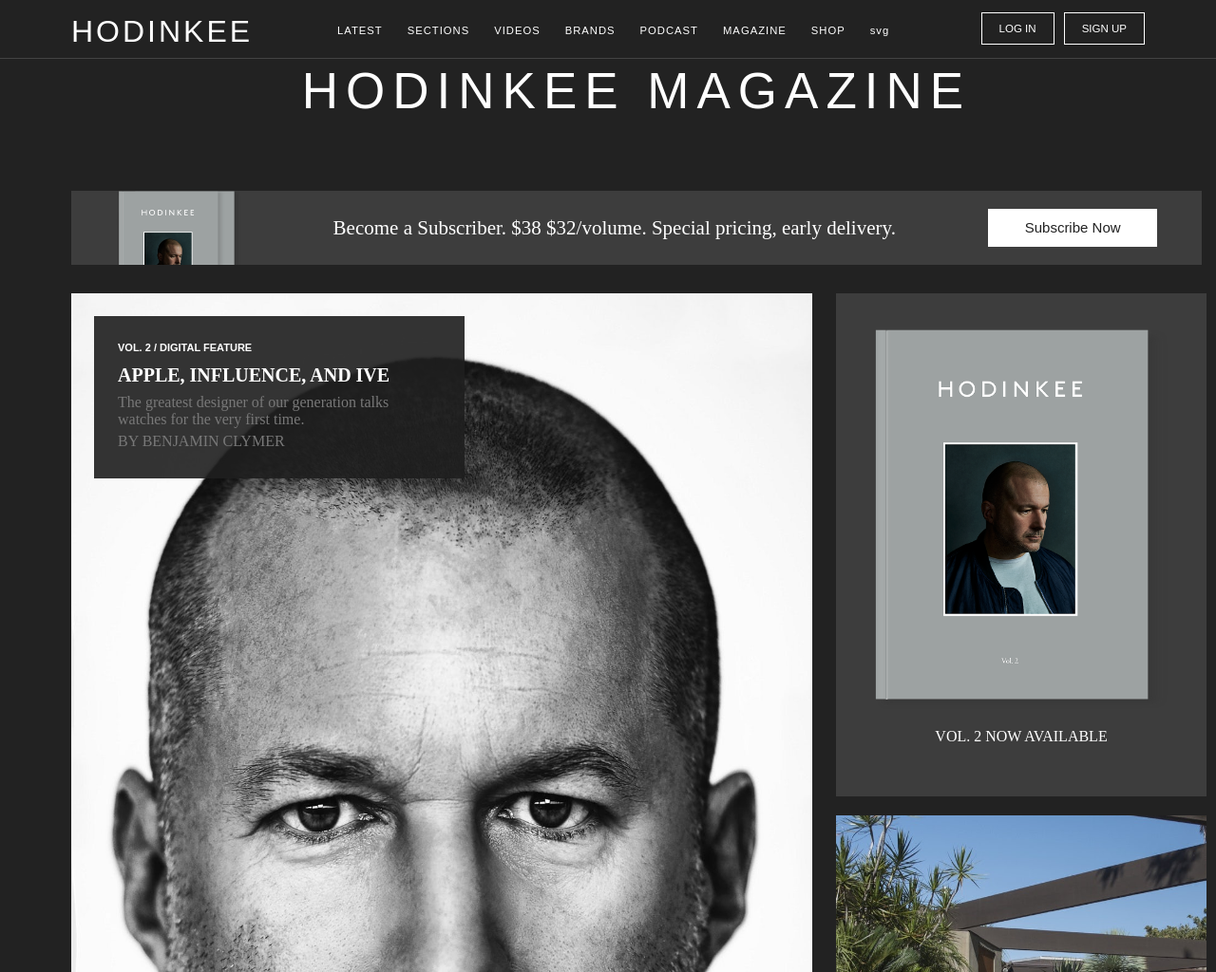
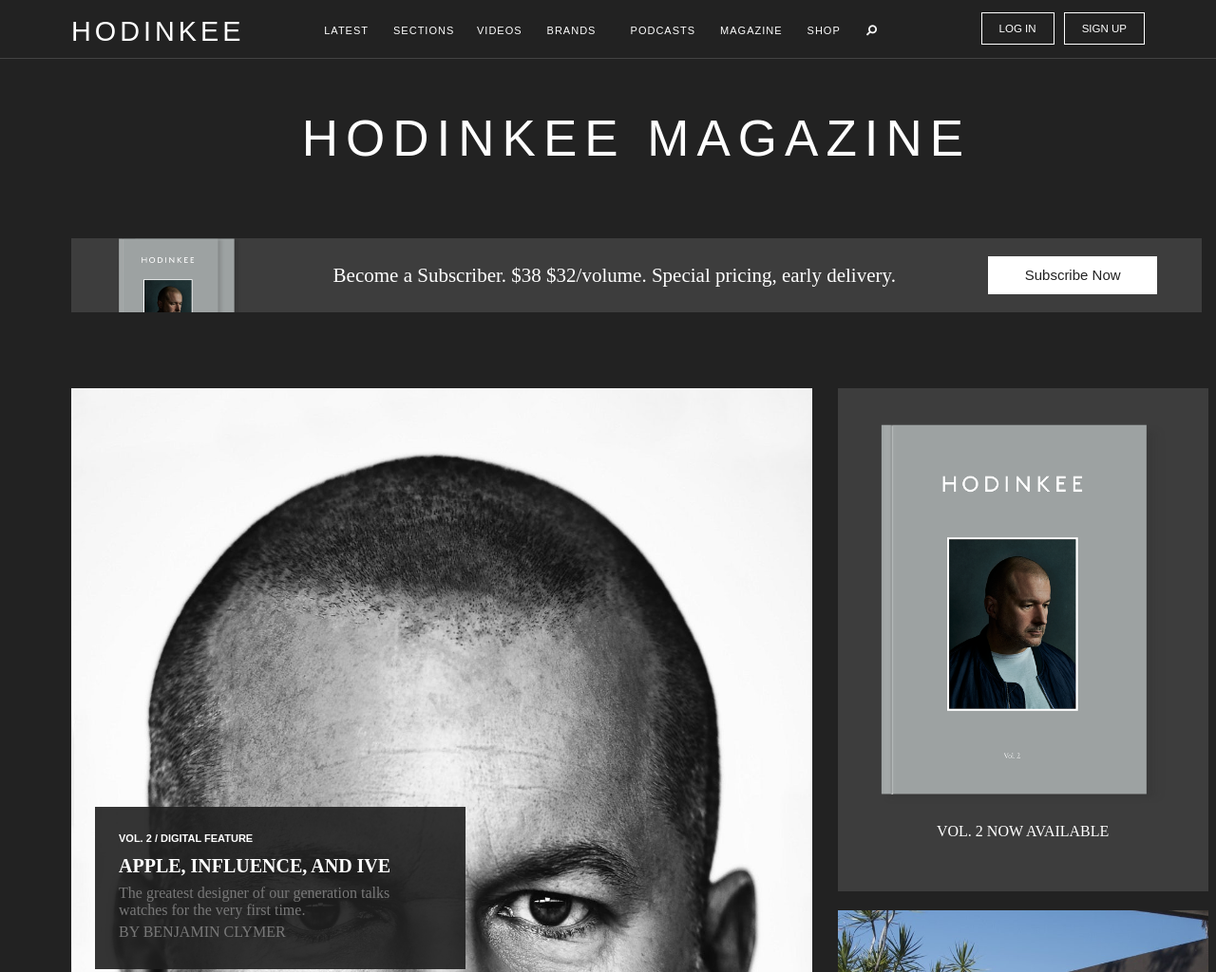
Before and after one commit to Fungible123/Project_Hodinkee, a plain HTML site: page index.html in a window 1280 px wide. Shown: the top 1024 px of the page at 95% size. Drawn offline with Linux system fonts and the light colour scheme.

Commit message:
finished adding css hover effects to navigation and images

```diff
--- a/index.html
+++ b/index.html
@@ -5,6 +5,7 @@
 	<meta name="viewport" content="width=device-width, initial-scale=1.0">
 	<meta http-equiv="X-UA-Compatible" content="ie=edge">
 	<link rel="stylesheet" href="style.css">
+	<link rel="stylesheet" href="https://use.fontawesome.com/releases/v5.5.0/css/all.css" integrity="sha384-B4dIYHKNBt8Bc12p+WXckhzcICo0wtJAoU8YZTY5qE0Id1GSseTk6S+L3BlXeVIU" crossorigin="anonymous">
 	<title>Hodinkee</title>
 </head>
 <body>
@@ -14,14 +15,14 @@
 			<div class="navigation-container">
 				<a href="#" class="header"><h1>HODINKEE</h1></a>
 				<ul class="nav-options">
-					<a href="#"><li>LATEST</li></a>
-					<a href="#"><li id="sections">SECTIONS</li></a>
-					<a href="#"><li>VIDEOS</li></a>
-					<a href="#"><li id="brands">BRANDS</li></a>
-					<a href="#"><li>PODCAST</li></a>
-					<a href="#"><li>MAGAZINE</li></a>
-					<a href="#"><li>SHOP</li></a>
-					<a href="#"><li id="search">svg</li></a>
+					<li><a href="#">LATEST</a></li>
+					<li id="sections"><a href="#">SECTIONS<i class="fas fa-angle-down"></i></a></li>
+					<li><a href="#">VIDEOS</a></li>
+					<li id="brands"><a href="#">BRANDS<i class="fas fa-angle-down"></i></a></li>
+					<li><a href="#">PODCASTS</a></li>
+					<li><a href="#">MAGAZINE</a></li>
+					<li><a href="#">SHOP</a></li>
+					<li id="search"><a href="#"><i class="fas fa-search fa-flip-horizontal"></i></a></li>
 				</ul>
 				<div class="btn-nav">
 					<a href="#" class="nav">LOG IN</a>
@@ -46,18 +47,24 @@
 
 			<!-- Main Article -->
 			<article class="main-article">
+
 				<div class="big-pic">
+					<a href="#">
+					<img src="img/header.jpg" alt="">
 					<div class="card">
 						<h4>VOL. 2 / Digital Feature</h4>
 						<h1>APPLE, INFLUENCE, AND IVE</h1>
 						<p>The greatest designer of our generation talks watches for the very first time.</p>
 						<p>BY BENJAMIN CLYMER</p>
 					</div>
+					</a>
 				</div>
+
 				<div class="vol2">
 					<a href="#"><img src="img/vol-2-cover.png" alt=""></a>
-					<p>VOL. 2 NOW AVAILABLE</p>
+					<a href="#"><p>VOL. 2 NOW AVAILABLE</p></a>
 				</div>
+
 				<div class="remaking">
 					<div class="card2">
 						<h4>VOL. 1 / DIGITAL FEATURE</h4>
@@ -66,6 +73,7 @@
 						<p>BY STEPHEN PULVIRENT</p>
 					</div>
 				</div>
+
 			</article>
 		</div>
 
--- a/style.css
+++ b/style.css
@@ -48,6 +48,7 @@
 	background-color: var(--dark);
 	border-bottom: 1px solid #434343;
 	height: 62px;
+	z-index: 10000;
 }
 
 .navigation-container {
@@ -69,29 +70,27 @@
 	width: 177px;
 }
 
-.navigation-container ul {
+.nav-options {
 	display: flex;
 	flex-direction: row;
-	text-align: center;
 	list-style-type: none;
 	justify-content: space-between;
 	align-content: center;
-	max-width: 580px;
+	max-width: 700px;
 	padding: 0;
 }
 
-.navigation-container li {
+.nav-options li {
 	margin-right: 16px;
 	letter-spacing: 1px;
-	font-size: 0.75em;
 }
 
-.navigation-container ul a {
+.nav-options li a {
 	color: var(--primary);
 	text-decoration: none;
 	line-height: 33px;
+	font-size: 11px;
 	padding: 0 5px;
-	font-size:  15px;
 }
 a.header {
 	text-decoration: none;
@@ -99,8 +98,8 @@
 a.header h1 {
 	padding: 0;
 	margin-top: 25px;
-	font-size: 2rem;
-	letter-spacing: 3px;
+	font-size: 1.8rem;
+	letter-spacing: 4px;
 	color: var(--primary);
 }
 
@@ -123,6 +122,21 @@
 	border: 1px solid var(--primary);
 	text-decoration: none;
 	color: var(--primary);
+}
+
+#sections, #brands {
+	width: 88px;
+	margin-right: 0;
+}
+
+#sections a i, #brands a i {
+	margin-left: 3px;
+	opacity: 0;
+	transition: opacity 0.3s ease-in-out
+}
+
+#sections a:hover i, #brands a:hover i {
+	opacity: var(--primary);
 }
 
 /* Header */
@@ -156,7 +170,7 @@
 	align-content: center;
 	max-width: 1280px;
 	margin: 0 35px;
-	padding: 0 40px;
+	padding: 50px 40px;
 }
 
 .header_group h1 {
@@ -207,25 +221,39 @@
 /* Main Article */
 
 .main-article {
+	display: grid;
+	grid-template-areas:
+	'big-pic big-pic vol2'
+	'big-pic big-pic remaking';
 	max-width: 1280px;
 	margin: 30px 35px;
 	padding: 0 40px;
 }
 
 .big-pic {
+	display: block;
 	grid-area: big-pic;
 	width: 780px;
 	height: 1070px;
-	background-image: url(img/header.jpg);
-	background-size: 100%;
 	background-position: center;
-	padding: 1.5rem;
-	display: flex;
-	flex-direction: column;
-	align-items: start;
+	padding: 0;
+	opacity: 1;
+	transition: opacity 0.3s ease-in-out;
+}
+
+.big-pic a {
+	text-decoration: none;
+	color: var(--primary);
+}
+
+.big-pic:hover {
+	opacity: 0.8;
 }
 
 .card {
+	position: absolute;
+	top: 850px;
+	left: 100px;
 	display: block;
 	background-color: rgba(30,30,30,0.9);
 	max-width: 390px;
@@ -255,18 +283,30 @@
 }
 
 .vol2 {
-	display: grid;
+	display: flex;
+	flex-direction: column;
 	grid-area: vol2;
 	width: 390px;
 	background-color: var(--darkgray);
 	height: 530px;
-	align-content: center;
-	justify-items: center;
+	justify-content: center;
+	align-items: center;
+	opacity: 1;
+	transition: opacity 0.3s ease-in-out;
 }
 
-.vol2 img {
+.vol2:hover {
+	opacity: .8;
+}
+
+.vol2 a {
+	text-decoration: none;
+	color: var(--primary);
+}
+
+.vol2 a img {
+	max-width: 300px;
 	height: 400px;
-	max-width: 100%;
 }
 
 .remaking {
@@ -279,6 +319,12 @@
 	justify-content: flex-end;
 	width: 390px;
 	height: 520px;
+	opacity: 1;
+	transition: opacity 0.3s ease-in-out;
+}
+
+.remaking:hover {
+	opacity: .8;
 }
 
 .card2 {
```
